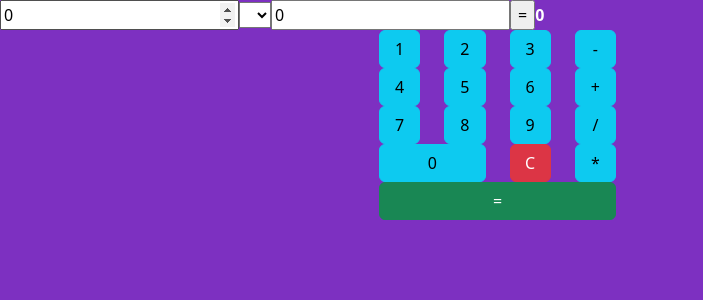
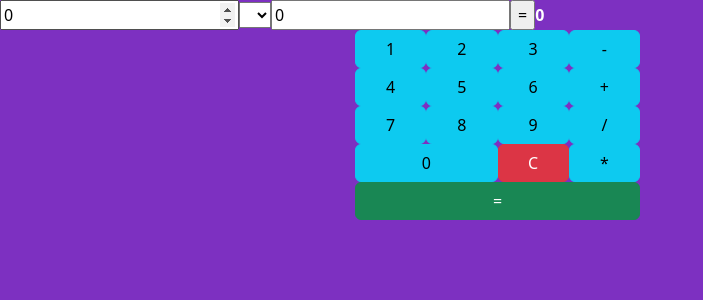
Before and after one commit to EzequielOggioni/CuasiCalculadora, an Angular app: page / in a window 1280 px wide. Shown: the top 300 px of the page, without its empty margins (0-703 px from the left). Built offline with nearby package versions, Linux system fonts and the light colour scheme.

Commit message:
calcula sin apretar igual

```diff
--- a/src/app/calculadora/calculadora.component.css
+++ b/src/app/calculadora/calculadora.component.css
@@ -1,3 +1,6 @@
 .completo{
     width:  100%;
 }
+.row>*{
+        padding: 0;
+}
--- a/src/app/sumadora.ts
+++ b/src/app/sumadora.ts
@@ -28,8 +28,8 @@ export class Sumadora {
       default:
         this.resultado = 0;
     }
-    this.numero1 =this.resultado;
-    this.numero2 = 0;
+    this.numero2 =this.resultado;
+    this.numero1 = 0;
   }
 
   public concatenar(valor: number) {
@@ -40,6 +40,7 @@ export class Sumadora {
   }
 
   public realizarOperacion(operacion: number) {
+    if(this.numero1!= 0) this.calcular();
     this.operacion = parseInt(operacion.toString());
     this.numero1 = this.numero2;
     this.limpiar();
```
